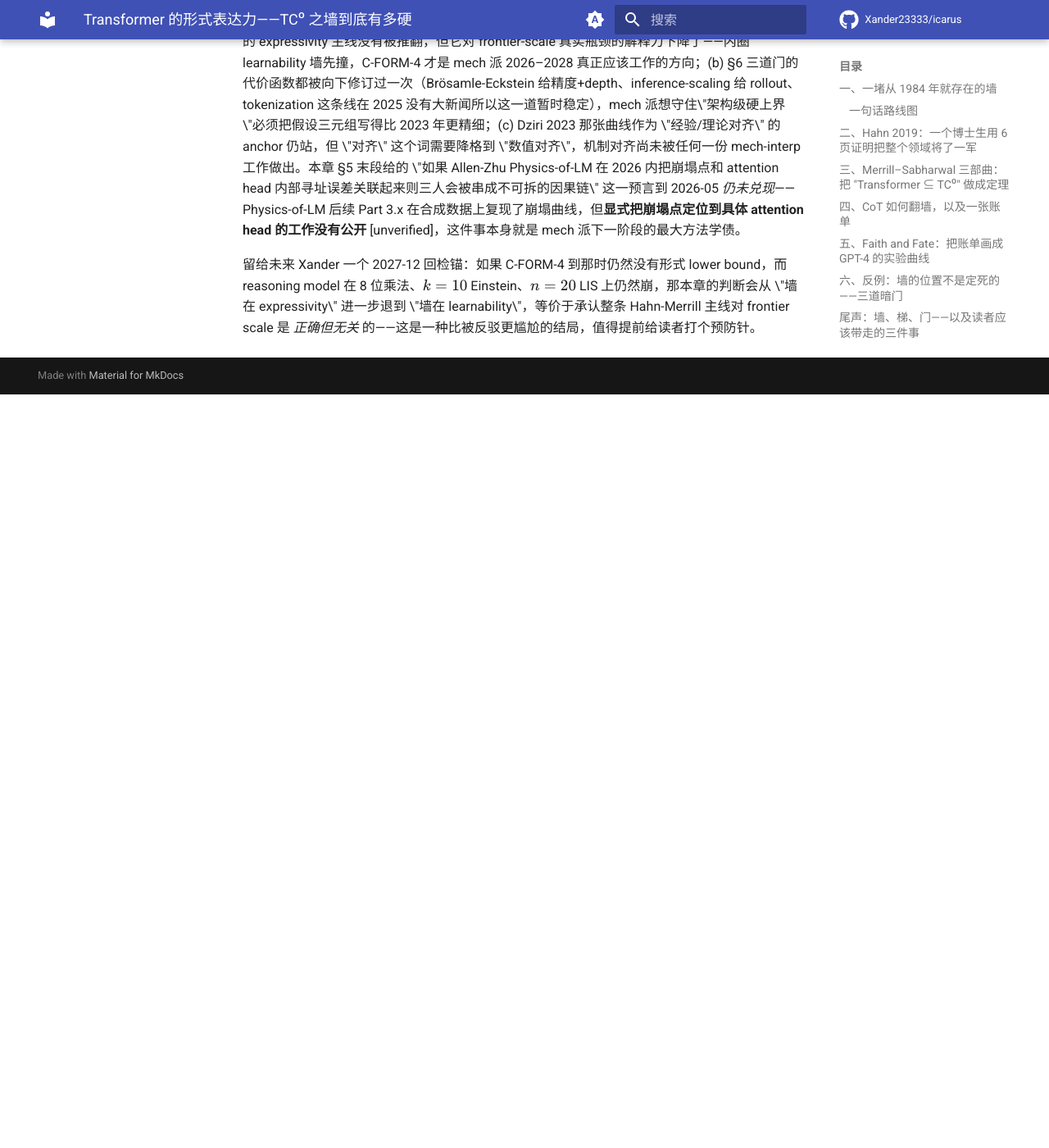
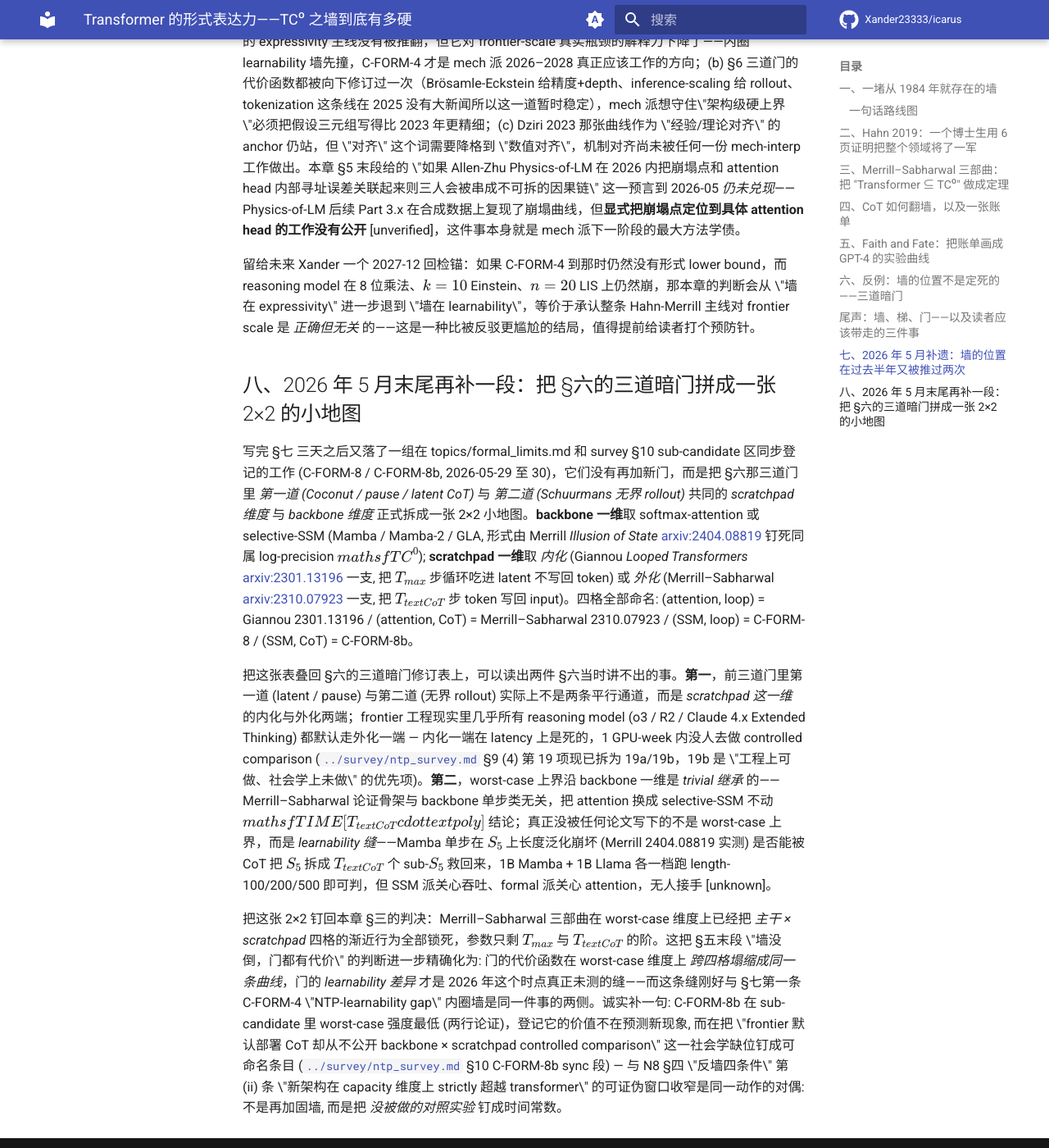
Before and after one commit to Xander23333/icarus, an MkDocs documentation site: the page built from wiki/ntp/samples/N2-the-tc0-wall.md, in a window 1280 px wide and 1400 px high, scrolled down 10313 px. Shown: the whole window at 82% size. Built offline with MkDocs 1.6.1 and Material for MkDocs 9.7.7, drawn with Linux system fonts in a browser that asks for light colours; comment, search, counter and statistics services are not loaded; before the commit the page ends 10794 px from its top, so only the background shows below that.

Commit message:
[NTP-Deepen] 2026-05-29 07:35 UTC N2 §八 补遗 — backbone × scratchpad 2x2 小地图 (+~4.2k)

```diff
--- a/wiki/ntp/samples/N2-the-tc0-wall.md
+++ b/wiki/ntp/samples/N2-the-tc0-wall.md
@@ -150,3 +150,11 @@
 **判断**：把三条补遗合起来读，本章在 2026 年 5 月这个时点应该给出的修正版立场是：(a) §3–§5 的 expressivity 主线没有被推翻，但它对 frontier-scale 真实瓶颈的解释力下降了——内圈 learnability 墙先撞，C-FORM-4 才是 mech 派 2026–2028 真正应该工作的方向；(b) §6 三道门的代价函数都被向下修订过一次（Brösamle-Eckstein 给精度+depth、inference-scaling 给 rollout、tokenization 这条线在 2025 没有大新闻所以这一道暂时稳定），mech 派想守住\"架构级硬上界\"必须把假设三元组写得比 2023 年更精细；(c) Dziri 2023 那张曲线作为 \"经验/理论对齐\" 的 anchor 仍站，但 \"对齐\" 这个词需要降格到 \"数值对齐\"，机制对齐尚未被任何一份 mech-interp 工作做出。本章 §5 末段给的 \"如果 Allen-Zhu Physics-of-LM 在 2026 内把崩塌点和 attention head 内部寻址误差关联起来则三人会被串成不可拆的因果链\" 这一预言到 2026-05 *仍未兑现*——Physics-of-LM 后续 Part 3.x 在合成数据上复现了崩塌曲线，但**显式把崩塌点定位到具体 attention head 的工作没有公开** [unverified]，这件事本身就是 mech 派下一阶段的最大方法学债。
 
 留给未来 Xander 一个 2027-12 回检锚：如果 C-FORM-4 到那时仍然没有形式 lower bound，而 reasoning model 在 8 位乘法、$k=10$ Einstein、$n=20$ LIS 上仍然崩，那本章的判断会从 \"墙在 expressivity\" 进一步退到 \"墙在 learnability\"，等价于承认整条 Hahn-Merrill 主线对 frontier scale 是 *正确但无关* 的——这是一种比被反驳更尴尬的结局，值得提前给读者打个预防针。
+
+## 八、2026 年 5 月末尾再补一段：把 §六的三道暗门拼成一张 2×2 的小地图
+
+写完 §七 三天之后又落了一组在 topics/formal_limits.md 和 survey §10 sub-candidate 区同步登记的工作 (C-FORM-8 / C-FORM-8b, 2026-05-29 至 30)，它们没有再加新门，而是把 §六那三道门里 *第一道 (Coconut / pause / latent CoT)* 与 *第二道 (Schuurmans 无界 rollout)* 共同的 *scratchpad 维度* 与 *backbone 维度* 正式拆成一张 2×2 小地图。**backbone 一维**取 softmax-attention 或 selective-SSM (Mamba / Mamba-2 / GLA, 形式由 Merrill *Illusion of State* [arxiv:2404.08819](https://arxiv.org/abs/2404.08819) 钉死同属 log-precision $\\mathsf{TC}^0$); **scratchpad 一维**取 *内化* (Giannou *Looped Transformers* [arxiv:2301.13196](https://arxiv.org/abs/2301.13196) 一支, 把 $T_{\\max}$ 步循环吃进 latent 不写回 token) 或 *外化* (Merrill–Sabharwal [arxiv:2310.07923](https://arxiv.org/abs/2310.07923) 一支, 把 $T_{\\text{CoT}}$ 步 token 写回 input)。四格全部命名: (attention, loop) = Giannou 2301.13196 / (attention, CoT) = Merrill–Sabharwal 2310.07923 / (SSM, loop) = C-FORM-8 / (SSM, CoT) = C-FORM-8b。
+
+把这张表叠回 §六的三道暗门修订表上，可以读出两件 §六当时讲不出的事。**第一**，前三道门里第一道 (latent / pause) 与第二道 (无界 rollout) 实际上不是两条平行通道，而是 *scratchpad 这一维* 的内化与外化两端；frontier 工程现实里几乎所有 reasoning model (o3 / R2 / Claude 4.x Extended Thinking) 都默认走外化一端 — 内化一端在 latency 上是死的，1 GPU-week 内没人去做 controlled comparison ([`../survey/ntp_survey.md`](../survey/ntp_survey.md) §9 (4) 第 19 项现已拆为 19a/19b，19b 是 \"工程上可做、社会学上未做\" 的优先项)。**第二**，worst-case 上界沿 backbone 一维是 *trivial 继承* 的——Merrill–Sabharwal 论证骨架与 backbone 单步类无关，把 attention 换成 selective-SSM 不动 $\\mathsf{TIME}[T_{\\text{CoT}}\\cdot\\text{poly}]$ 结论；真正没被任何论文写下的不是 worst-case 上界，而是 *learnability 缝*——Mamba 单步在 $S_5$ 上长度泛化崩坏 (Merrill 2404.08819 实测) 是否能被 CoT 把 $S_5$ 拆成 $T_{\\text{CoT}}$ 个 sub-$S_5$ 救回来，1B Mamba + 1B Llama 各一档跑 length-100/200/500 即可判，但 SSM 派关心吞吐、formal 派关心 attention，无人接手 [unknown]。
+
+把这张 2×2 钉回本章 §三的判决：Merrill–Sabharwal 三部曲在 worst-case 维度上已经把 *主干 × scratchpad* 四格的渐近行为全部锁死，参数只剩 $T_{\\max}$ 与 $T_{\\text{CoT}}$ 的阶。这把 §五末段 \"墙没倒，门都有代价\" 的判断进一步精确化为: 门的代价函数在 worst-case 维度上 *跨四格塌缩成同一条曲线*，门的 *learnability 差异* 才是 2026 年这个时点真正未测的缝——而这条缝刚好与 §七第一条 C-FORM-4 \"NTP-learnability gap\" 内圈墙是同一件事的两侧。诚实补一句: C-FORM-8b 在 sub-candidate 里 worst-case 强度最低 (两行论证)，登记它的价值不在预测新现象, 而在把 \"frontier 默认部署 CoT 却从不公开 backbone × scratchpad controlled comparison\" 这一社会学缺位钉成可命名条目 ([`../survey/ntp_survey.md`](../survey/ntp_survey.md) §10 C-FORM-8b sync 段) — 与 N8 §四 \"反墙四条件\" 第 (ii) 条 \"新架构在 capacity 维度上 strictly 超越 transformer\" 的可证伪窗口收窄是同一动作的对偶: 不是再加固墙, 而是把 *没被做的对照实验* 钉成时间常数。
--- a/wiki/ntp/samples/README.md
+++ b/wiki/ntp/samples/README.md
@@ -17,7 +17,7 @@
 | 编号 | 标题 | 状态 |
 |---|---|---|
 | N1 | [这个问题为什么突然变重要了](N1-the-ntp-question.md) | ✅ 首篇 (Xander 亲写) + §六 2026-05 补遗 (~6300字) |
-| N2 | [Transformer 的形式表达力——TC⁰ 之墙到底有多硬](N2-the-tc0-wall.md) | 🔨 推进中（§1–§6 + 尾声 + §7 2026-05 补遗 / 估计 7000字） |
+| N2 | [Transformer 的形式表达力——TC⁰ 之墙到底有多硬](N2-the-tc0-wall.md) | 🔨 推进中（§1–§6 + 尾声 + §7 + §8 2026-05 末补遗 / 估计 8000字） |
 | N3 | [Reversal Curse / 不忠实 CoT / Faith-and-Fate——三块拼图](N3-three-puzzle-pieces.md) | 🔨 推进中（§1–§6 + 尾声 + §7 2026-05 补遗 / 估计 7500字） |
 | N4 | [Pearl 的因果阶梯与 LLM 的天花板](N4-pearl-ladder-and-llm-ceiling.md) | 🔨 推进中（§1–§6 + 尾声 + §7 2026-05 补遗 / 估计 7500字） |
 | N5 | [Embodiment 真的不可 tokenize 吗——VLA 路线的隐含赌注](N5-embodiment-and-vla-bet.md) | 🔨 推进中（§1–§6 + §7 2026-05 补遗 / 估计 8500字） |
```
Also changed, not shown: 1 other file.
